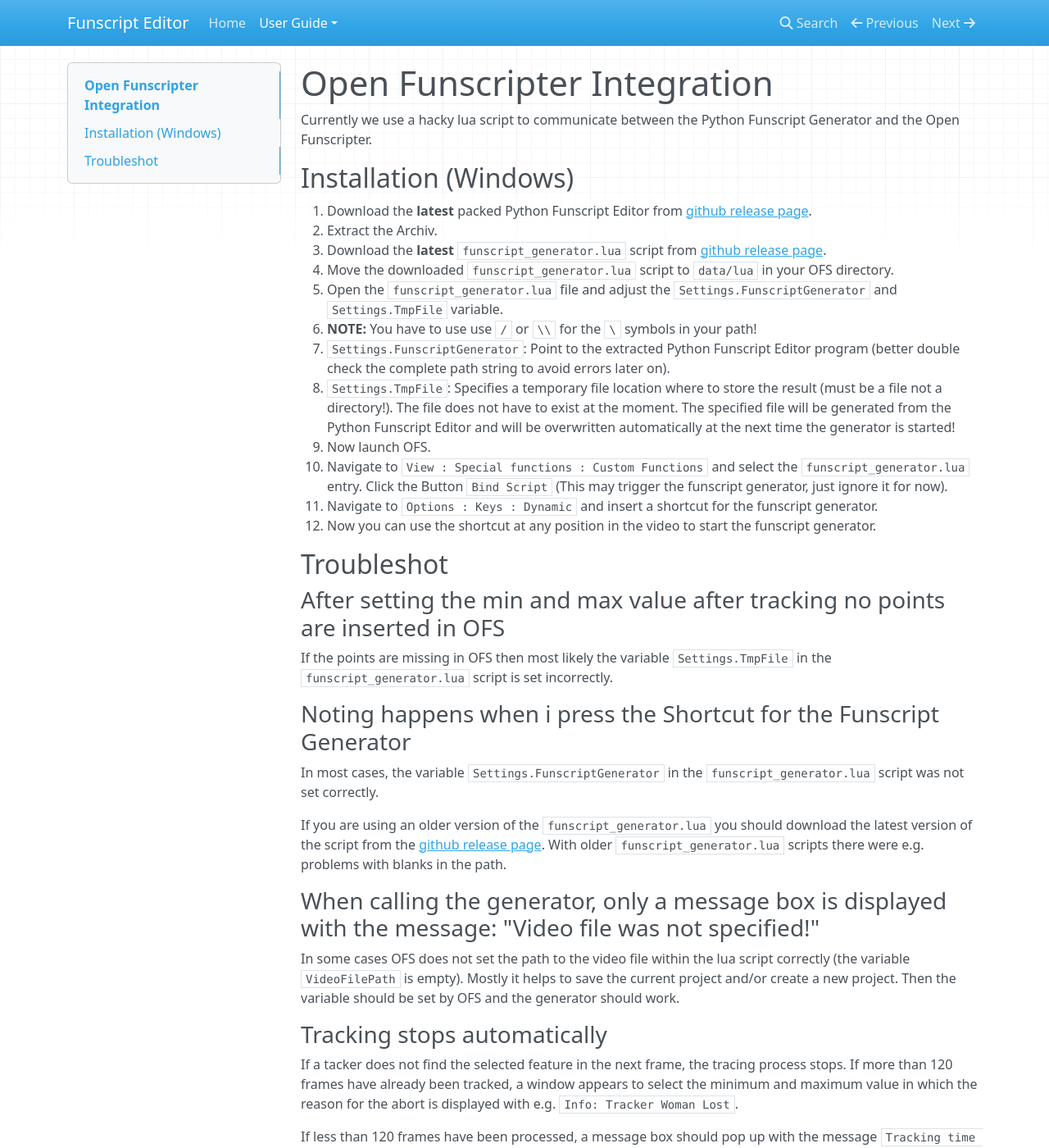
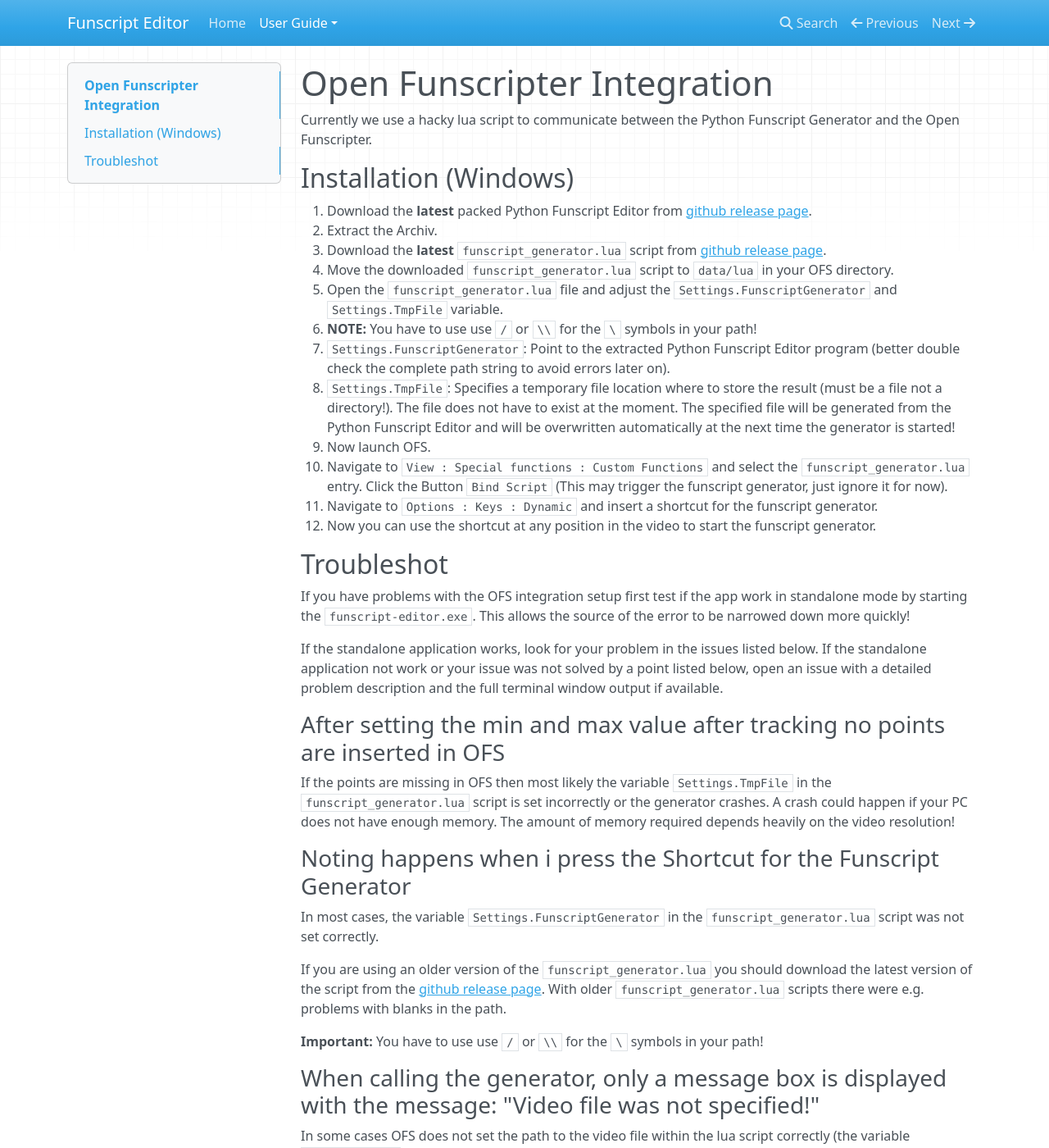
Before and after one commit to michael-mueller-git/Python-Funscript-Editor, an MkDocs documentation site: the page built from docs/app/docs/user-guide/ofs-integration.md, in a window 1280 px wide and 1400 px high. Shown: the whole window at 82% size. Built offline with MkDocs 1.6.1, drawn with Linux system fonts in a browser that asks for light colours; nearby versions of some CDN libraries; old or Windows-style settings are respelled for this version of MkDocs.

Commit message:
improve troubleshot section for ofs integration

```diff
--- a/docs/app/docs/user-guide/ofs-integration.md
+++ b/docs/app/docs/user-guide/ofs-integration.md
@@ -19,15 +19,21 @@
 
 ## Troubleshot
 
+If you have problems with the OFS integration setup first test if the app work in standalone mode by starting the `funscript-editor.exe`. This allows the source of the error to be narrowed down more quickly!
+
+If the standalone application works, look for your problem in the issues listed below. If the standalone application not work or your issue was not solved by a point listed below, open an issue with a detailed problem description and the full terminal window output if available.
+
 ### After setting the min and max value after tracking no points are inserted in OFS
 
-If the points are missing in OFS then most likely the variable `Settings.TmpFile` in the `funscript_generator.lua` script is set incorrectly.
+If the points are missing in OFS then most likely the variable `Settings.TmpFile` in the `funscript_generator.lua` script is set incorrectly or the generator crashes. A crash could happen if your PC does not have enough memory. The amount of memory required depends heavily on the video resolution!
 
 ### Noting happens when i press the Shortcut for the Funscript Generator
 
 In most cases, the variable `Settings.FunscriptGenerator` in the `funscript_generator.lua` script was not set correctly.
 
 If you are using an older version of the `funscript_generator.lua` you should download the latest version of the script from the [github release page](https://github.com/michael-mueller-git/Python-Funscript-Editor/releases). With older `funscript_generator.lua` scripts there were e.g. problems with blanks in the path.
+
+**Important:** You have to use use `/` or `\\` for the `\` symbols in your path!
 
 ### When calling the generator, only a message box is displayed with the message: "Video file was not specified!"
 
```
Also changed, not shown: docs/app/site/index.html, docs/app/site/search/search_index.json, docs/app/site/user-guide/ofs-integration/index.html, 2 other files.
